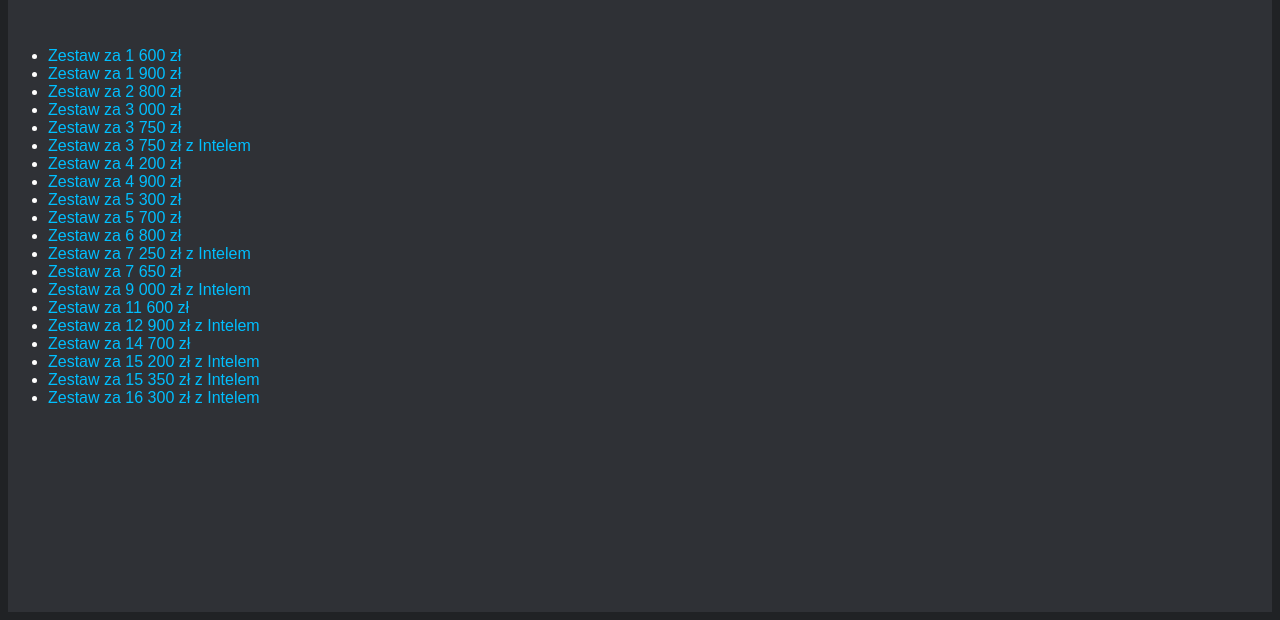
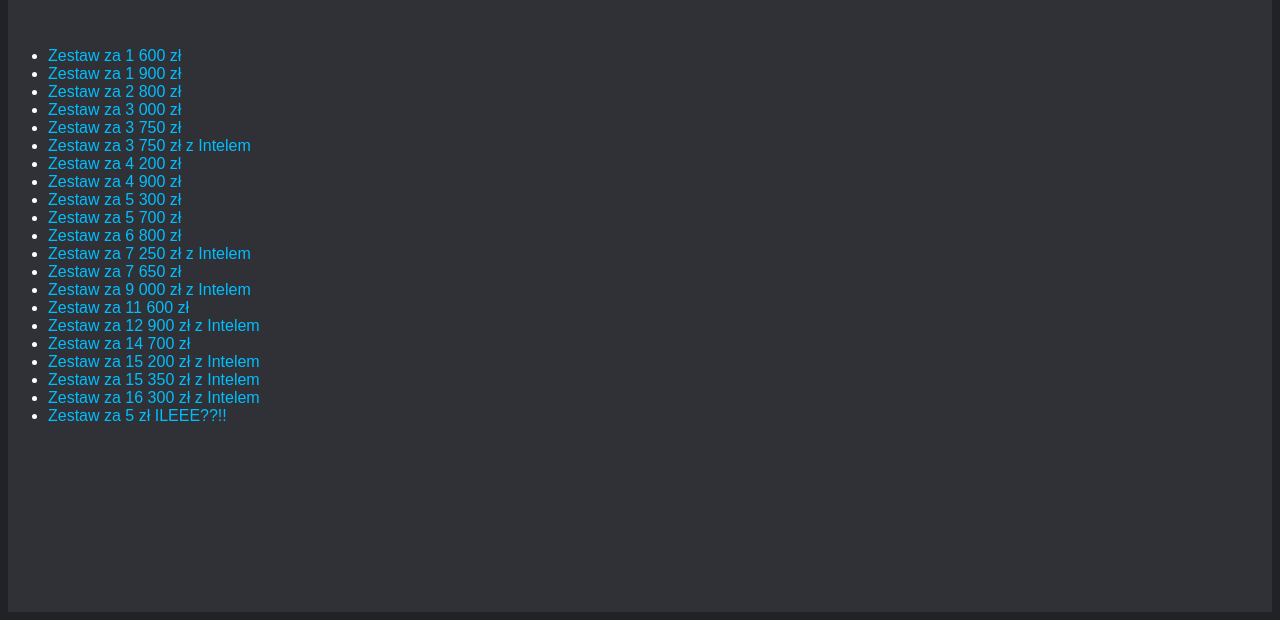
Before and after one commit to NatanZSE/stronka, a plain HTML site: page recommended-builds.html in a window 1280 px wide. Shown: the part 196-816 px from the top of the page. Drawn offline with Linux system fonts and the light colour scheme.

Commit message:
Update recommended-builds.html

```diff
--- a/recommended-builds.html
+++ b/recommended-builds.html
@@ -50,6 +50,7 @@
 					<li> <a href="https://www.x-kom.pl/lista/eyt946nz5"> Zestaw za 15 200 zł z Intelem </a> <br>
 					<li> <a href="https://www.x-kom.pl/lista/cgy2xppra"> Zestaw za 15 350 zł z Intelem </a> <br>
 					<li> <a href="https://www.x-kom.pl/lista/n67rs5p5u"> Zestaw za 16 300 zł z Intelem </a> <br>
+					<li> <a href="https://youtu.be/dQw4w9WgXcQ"> Zestaw za 5 zł ILEEE??!! </a>
 			</div>
 		</div>
 	</body>
```
